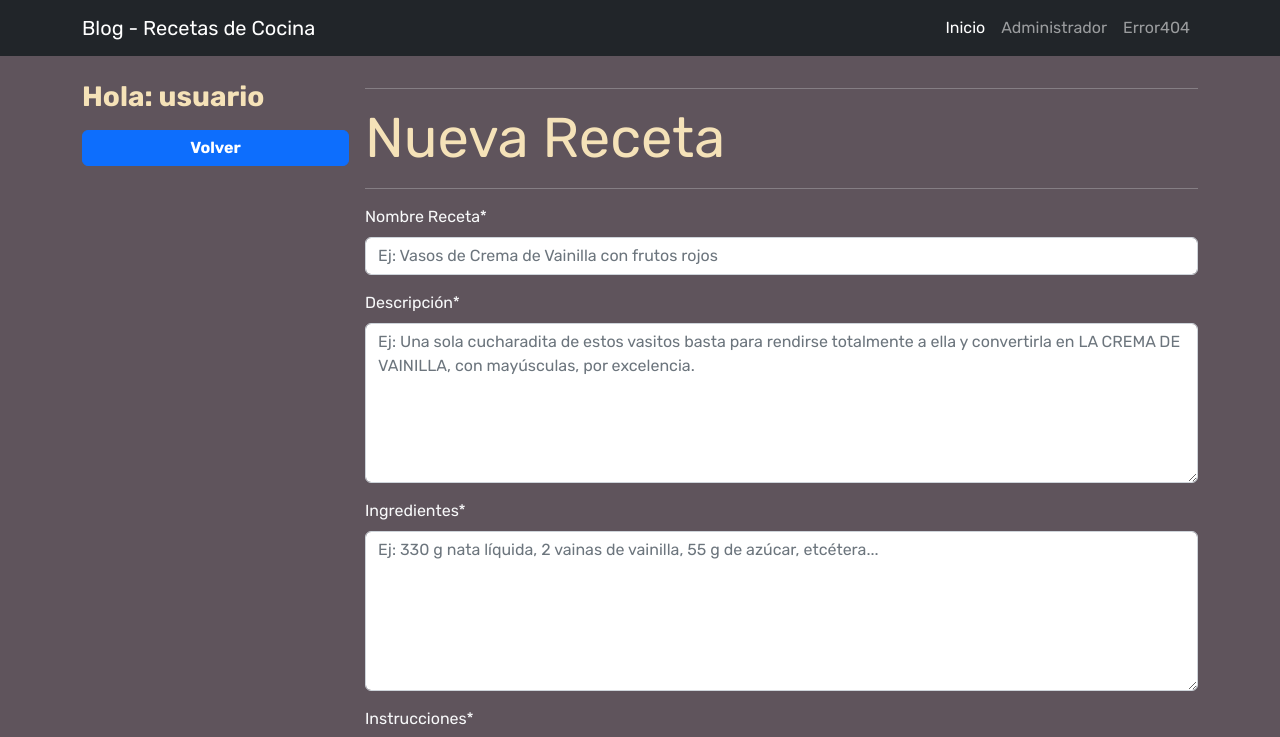
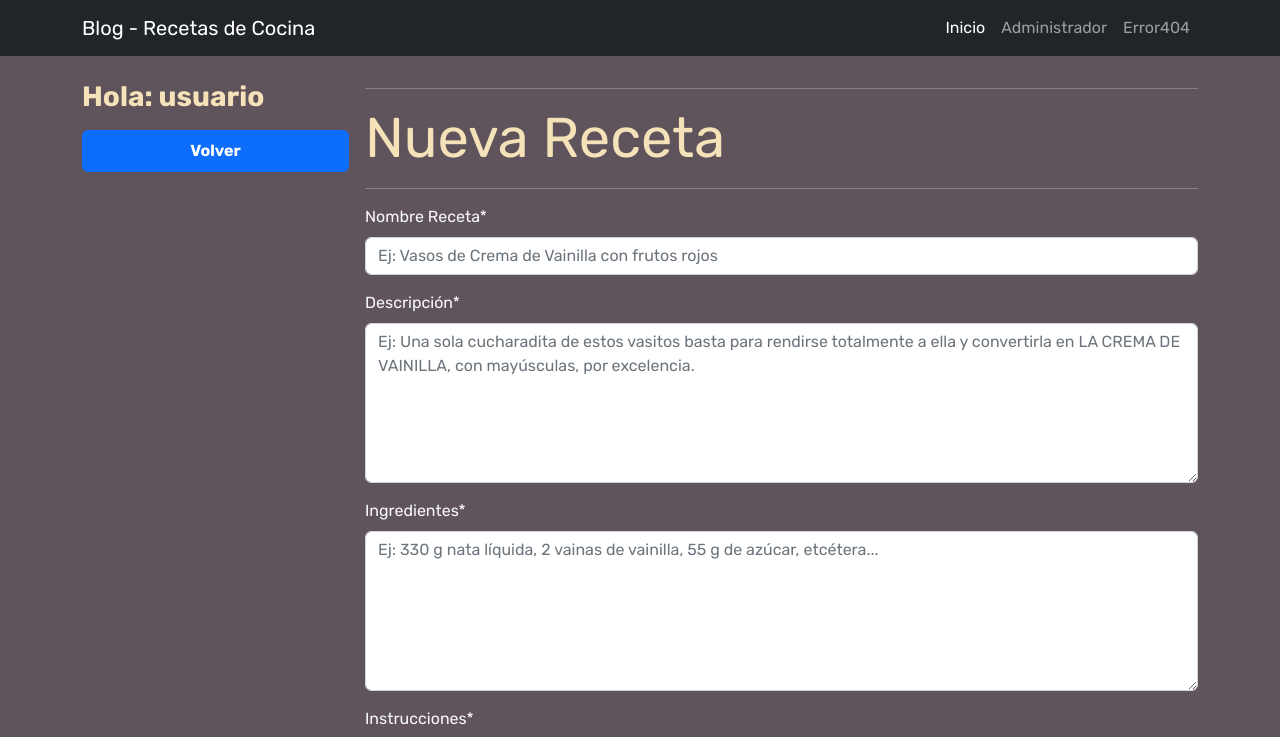
Before and after one commit to jgromerou/ej14-practico1-react, a React (Vite) app: page / in a window 1280 px wide. Shown: the top 737 px of the page. Built offline with nearby package versions, Linux system fonts and the light colour scheme; no server answers.

Commit message:
se puso un padding a los botones guardar y volver

```diff
--- a/src/App.css
+++ b/src/App.css
@@ -54,6 +54,6 @@ h3 {
   }
   .btn {
     width: auto;
-    padding: 5px 0;
+    padding: 0.5rem 1rem;
   }
 }
```
